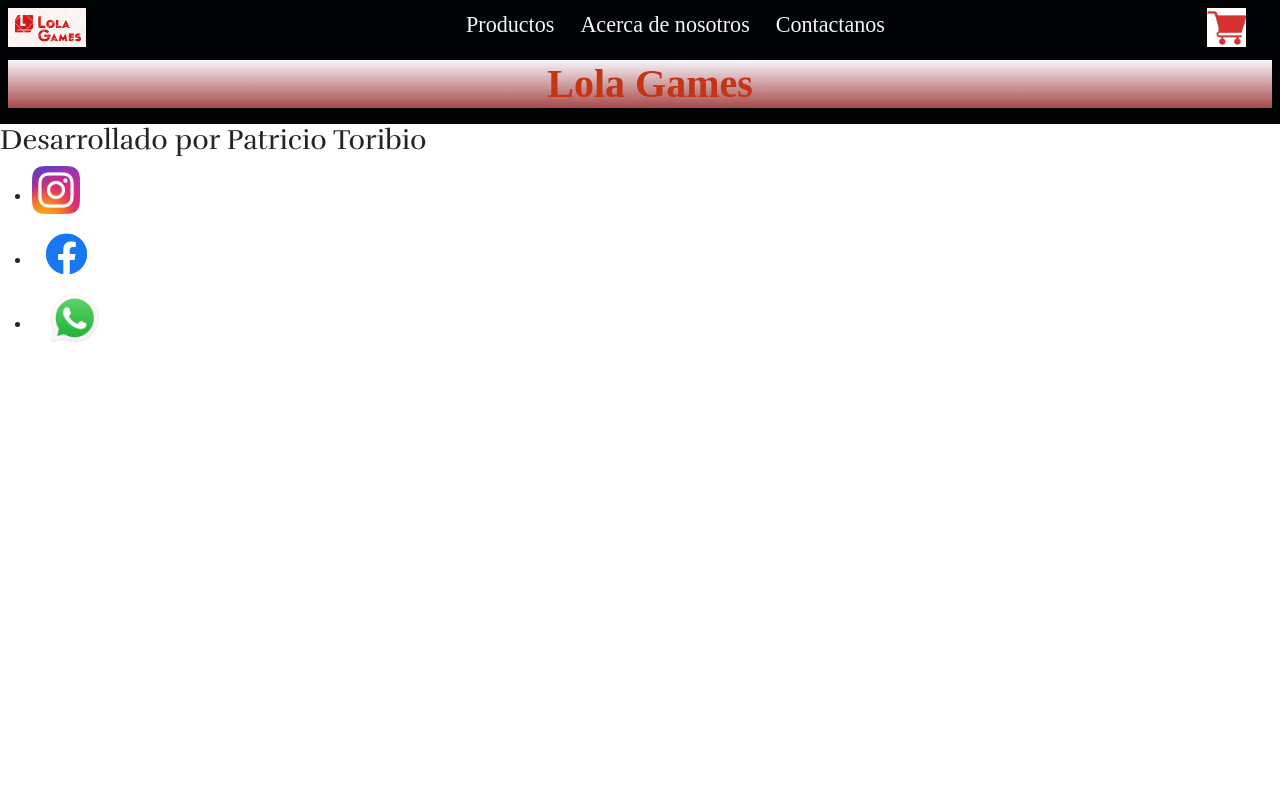
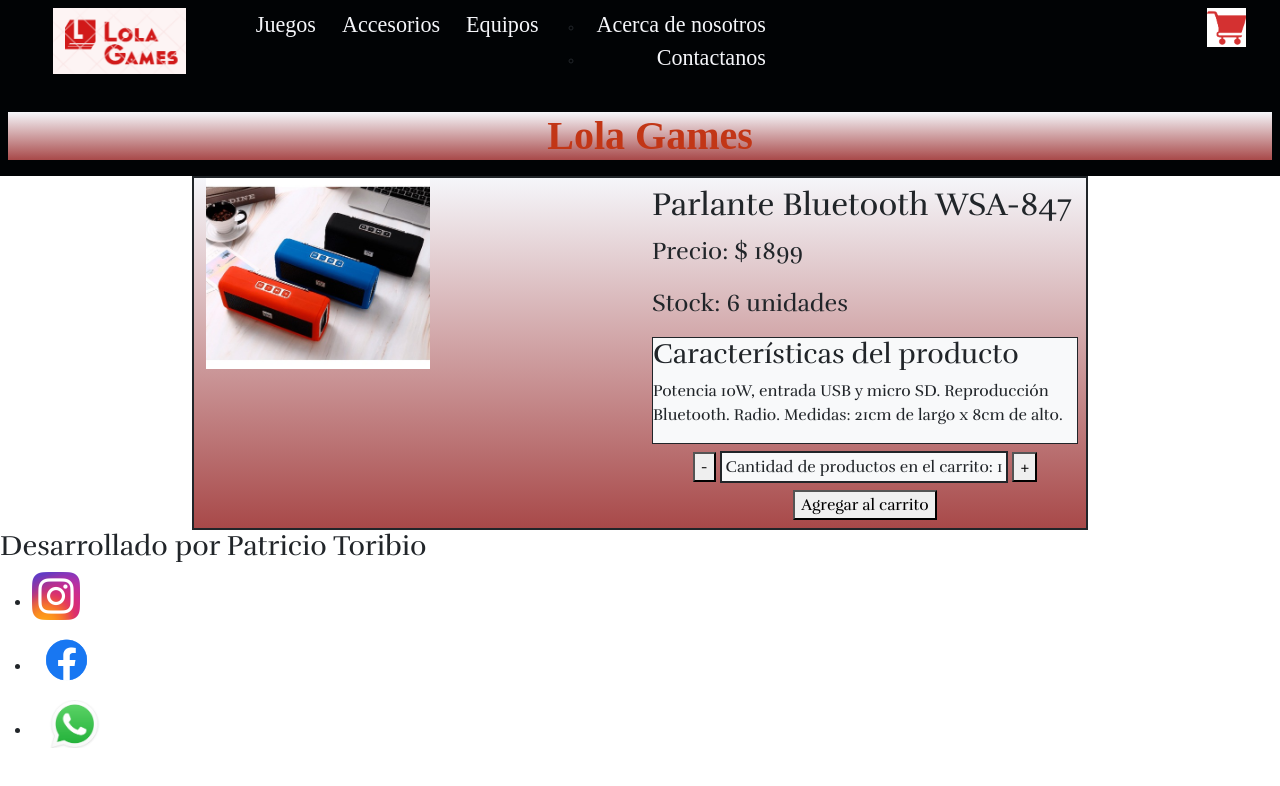
Before and after one commit to patrick-t91/Lola-Games-Ecommerce, a React (Create React App) app: page /item/1 in a window 1280 px wide. Shown: the top 786 px of the page. Built offline with nearby package versions, Linux system fonts and the light colour scheme; a web font is replaced by a local one.

Commit message:
desafio8

```diff
--- a/src/App.jsx
+++ b/src/App.jsx
@@ -13,13 +13,13 @@
           <header className="App-header p-2">
             <NavBar />
             <div>
-
               <h1 className="title text-center">Lola Games</h1>
             </div>
           </header>
           <Switch>
             <Route exact path="/" component={ItemListContainer}/>
-            <Route path="/categories" component={ItemDetailContainer}/>
+            <Route path="/category/:id" component={ItemListContainer}/>
+            <Route path="/item/:id" component={ItemDetailContainer}/>
           </Switch>
           <Footer />
       </BrowserRouter>
--- a/src/Components/Item/Item.jsx
+++ b/src/Components/Item/Item.jsx
@@ -1,5 +1,7 @@
+import { Link } from 'react-router-dom';
 import { ItemCount } from '../ItemCount'
 import './estilos.css'
+
 
  export const Item = ({item}) => {
     const onAdd = (cantidad) => {
@@ -8,12 +10,11 @@
     return (
         <>
             <div key={item.id} className="itemclass">
+                <Link to={`/item/${item.id}`}><img src={item.img} alt="imagen-producto" className="img-productos"/></Link>
                 <h2>{item.producto}</h2>
-        <img src={item.img} alt="imagen-producto" className="img-productos"/>
                 <h3>Precio: $ {item.precio}</h3>
                 <ItemCount stock={5} initial={1} onAdd={onAdd}/>
             </div>
-
         </>
     )
  }
--- a/src/Components/Item/estilos.css
+++ b/src/Components/Item/estilos.css
@@ -3,3 +3,8 @@
     border: 1.5px solid black;
     margin: 2em;
 }
+
+.img-productos {
+    width: 14em;
+
+}
--- a/src/Components/ItemDetail/index.jsx
+++ b/src/Components/ItemDetail/index.jsx
@@ -5,6 +5,7 @@
     const onAdd = (cantidad) => {
         alert(`Has agregado ${cantidad} productos al carrito`)
     }
+    console.log(item)
     return (
         <>
             <div className="itemClass container border border-dark border-2">
@@ -27,5 +28,5 @@
                 </div>
             </div>
         </>
-        )
+    )
 }
--- a/src/Components/NavBar/index.jsx
+++ b/src/Components/NavBar/index.jsx
@@ -7,11 +7,17 @@
     return (
     <>
         <nav className="navmenu">
-            <img src={logo} className="App-logo" alt="logo" />
             <ul className="navlist">
-                <li><Link to={'/'}>Productos </ Link></li>
-                <li><Link to={'/categories'}> Acerca de nosotros</Link></li>
-                <li><Link >Contactanos</Link></li>
+                <li><Link to={"/"}><img src={logo} className="App-logo" alt="logo" /></Link></li>
+                <li> <Link to={'/category/juegos'}>Juegos</ Link></li>
+                <li> <Link to={'/category/accesorios'}>Accesorios</ Link></li>
+                <li><Link to={'/category/equipos'}>Equipos</ Link></li>
+                <div className="text-end">
+                    <ul>
+                        <li><Link to={'/categories'}> Acerca de nosotros</Link></li>
+                        <li><Link >Contactanos</Link></li>
+                    </ul>
+                </div>
             </ul>
             <CartWidget />
         </nav>
--- a/src/Containers/ItemDetailContainer/index.jsx
+++ b/src/Containers/ItemDetailContainer/index.jsx
@@ -1,24 +1,23 @@
 import { ItemDetail } from '../../Components/ItemDetail'
 import { useState, useEffect } from 'react';
-
+import { useParams } from 'react-router-dom';
 
 export const ItemDetailContainer = () => {
-    let [item, setItem] = useState({})
+    const { id } = useParams()
+    let [itemToShow, setItemToShow] = useState({})
 
     useEffect( () => {
-        const getItems = async () => {
+        const getItem = async () => {
             const response = await fetch ("/products.json")
             const data = await response.json()
-            setItem(data[0])
+            setItemToShow (data.find(item => item.id === parseInt(id)))
         }
-        getItems()
-    }, [])
-
-    console.log(item)
+        getItem()
+    }, [id])
 
     return (
         <>
-            <ItemDetail item={item}/>
+             <ItemDetail item={itemToShow}/>
         </>
     )
 }
--- a/src/Containers/ItemListContainer/ItemListContainer.jsx
+++ b/src/Containers/ItemListContainer/ItemListContainer.jsx
@@ -14,8 +14,6 @@
         getData()
     }, [])
 
-    console.log(productos)
-
     return (
         <ItemList productos={productos}/>
     )
```
Lines whose indentation alone changed are shown as unchanged.
